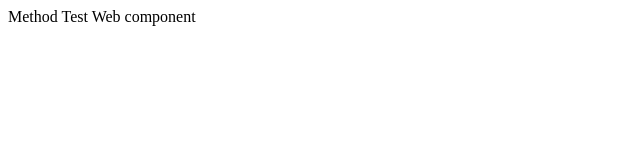
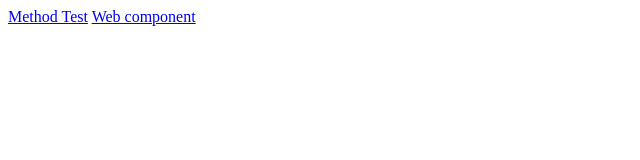
Before and after one commit to e1ha/CSE134-HW5, a plain HTML site: page index.html in a window 1280 px wide. Shown: the whole page, without its empty margins (0-640 px from the left). Drawn offline with Linux system fonts and the light colour scheme.

Commit message:
fixed href

```diff
--- a/index.html
+++ b/index.html
@@ -6,7 +6,7 @@
     </head>
 
     <body>
-        <a src="./methodtest.html">Method Test</a>
-        <a src="./webcomponent.html">Web component</a>
+        <a href="./methodtest.html">Method Test</a>
+        <a href="./webcomponent.html">Web component</a>
     </body>
 </html>
```
